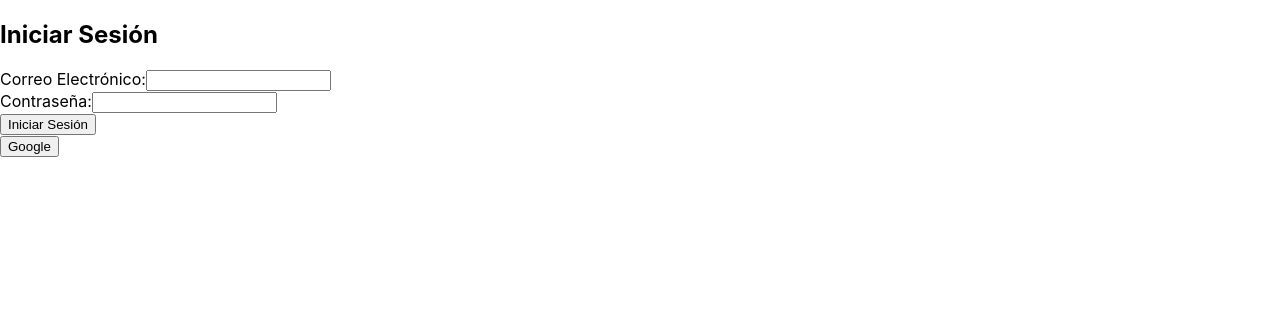
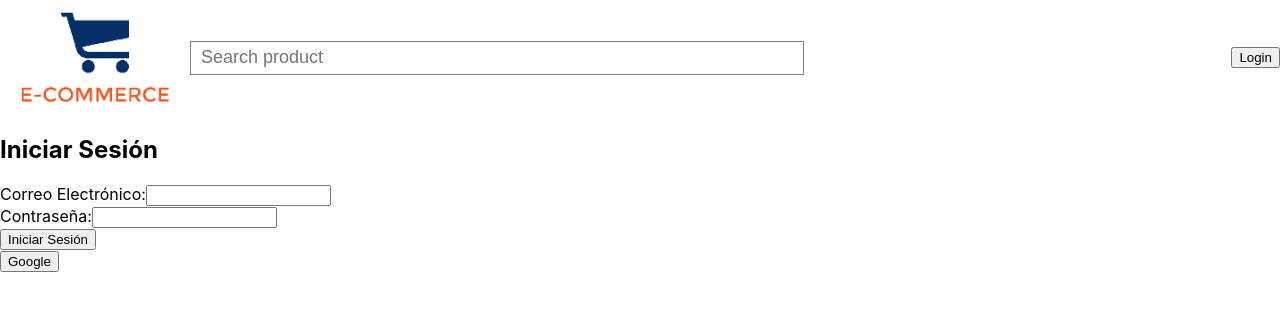
Before and after one commit to Facu-J-Boy/E-commerce, a React (Create React App) app: page /login in a window 1280 px wide. Shown: the top 310 px of the page. Built offline with nearby package versions, Linux system fonts and the light colour scheme; no server answers.

Commit message:
feat: navBar in all routes

```diff
--- a/src/App.tsx
+++ b/src/App.tsx
@@ -10,10 +10,12 @@ import ProductDetail from './pages/ProductDetail';
 import NotFound from './components/NotFound';
 import Login from './pages/Login';
 import SignUp from './pages/SignUp';
+import NavBar from './components/NavBar/NavBar';
 
 function App() {
   return (
     <Router>
+      <NavBar /> {/* Renderiza la NavBar en todas las rutas */}
       <Routes>
         <Route path='/' element={<Home />} />
         <Route path='/product/:id' element={<ProductDetail />} />
--- a/src/pages/Home/index.tsx
+++ b/src/pages/Home/index.tsx
@@ -4,7 +4,6 @@ import { useDispatch, useSelector } from 'react-redux';
 import { AppDispatch } from '../../redux/store';
 import ProductsGrid from '../../components/ProductsGrid/ProductsGrid';
 import { getAllCategories } from '../../redux/actions/getAllCategories';
-import NavBar from '../../components/NavBar/NavBar';
 
 const Home: React.FC = (): JSX.Element => {
   const dispatch = useDispatch<AppDispatch>();
@@ -18,7 +17,6 @@ const Home: React.FC = (): JSX.Element => {
 
   return (
     <div>
-      <NavBar />
       <ProductsGrid products={products} loading={loading} error='' />
     </div>
   );
```
